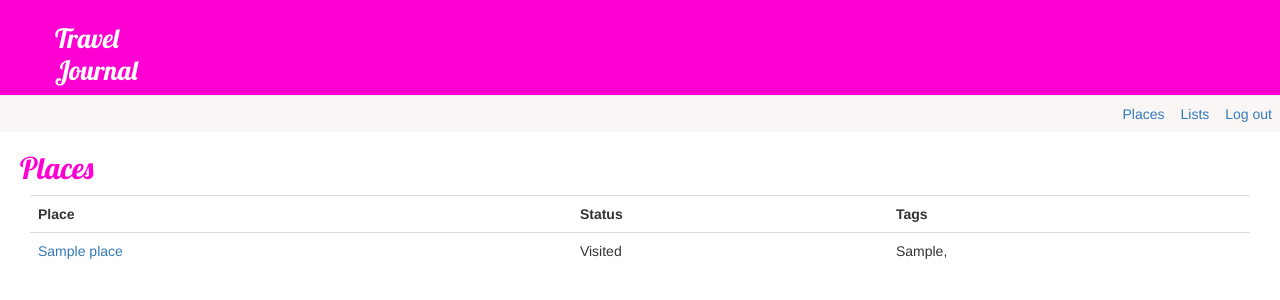
After one commit to jsemeniuk/travels-app, a Django app: page /places in a window 1280 px wide. The commit adds this page. Shown: the top 300 px of the page. Run offline with Django 4.2, Linux system fonts and the light colour scheme; a user stored in the database is signed in; tables that the repository leaves empty hold one stand-in row (values such as "Sample post"); parts of the project's set-up code (start-up, migrations or seed data) failed here and were passed over; some libraries are stand-ins or nearby versions.

Commit message:
Add Tags for places and page with all places listed

```diff
--- a/travels_app/my_travels/admin.py
+++ b/travels_app/my_travels/admin.py
@@ -1,4 +1,5 @@
 from django.contrib.gis import admin
-from .models import Places
+from .models import Places, Tag
 
 admin.site.register(Places, admin.GISModelAdmin)
+admin.site.register(Tag, admin.GISModelAdmin)
--- a/travels_app/my_travels/models.py
+++ b/travels_app/my_travels/models.py
@@ -3,6 +3,13 @@ from django.contrib.gis.db import models
 from django.db import models as dbmodels
 
 User= settings.AUTH_USER_MODEL
+
+class Tag(dbmodels.Model):
+    tag = dbmodels.CharField(max_length=100)
+    user = models.ForeignKey(User, on_delete=models.CASCADE, blank=True, null=True)
+
+    def __str__(self):
+        return self.tag
 
 class Places(models.Model):
     name = models.CharField(max_length=100)
@@ -21,3 +28,7 @@ class Places(models.Model):
         choices=GROUP_CHOICES,
         default=VISTITED,
     )
+    tag = dbmodels.ManyToManyField(Tag, blank=True)
+
+    def __str__(self):
+        return self.name
--- a/travels_app/my_travels/templates/my_travels/place_details.html
+++ b/travels_app/my_travels/templates/my_travels/place_details.html
@@ -10,5 +10,9 @@
 </div>
     <div class="place">
         <p id="description">{{ place.description|linebreaksbr }}</p>
+        {% if tags %}
+            <p><strong>Tags:</strong></p>
+            <p>{% for tag in tags %}{{ tag.tag }}, {% endfor %}</p>
+        {% endif %}
     </div>
 {% endblock %}
--- /dev/null
+++ b/travels_app/my_travels/templates/my_travels/places_all.html
@@ -0,0 +1,28 @@
+{% extends 'base.html' %}
+{% load static %}
+
+{% block content %}
+<div class="header">
+    <h2>Places</h2>
+</div>
+<div class="list">
+{% if not places %}
+    <p>No places found</p>
+{% else %}
+    <table id="id_list_table" class="table">
+        <tr>
+            <th>Place</th>
+            <th>Status</th>
+            <th>Tags</th>
+        </tr>
+        {% for place in places %}
+          <tr>
+            <td><a href="{% url 'place_detail' pk=place.pk %}">{{ place.name }}</a></td>
+            <td>{{ place.group }}</td>
+            <td>{% for tag in place.tags %}{{ tag }}, {% endfor %}</td>
+        </tr>
+        {% endfor %}
+    </table>
+</div>
+{% endif %}
+{% endblock %}
--- a/travels_app/my_travels/urls.py
+++ b/travels_app/my_travels/urls.py
@@ -4,8 +4,10 @@ from . import views
 
 urlpatterns = [
     path("", views.TravelsMapView.as_view(), name='main_page'),
+    path('places', views.places_all, name='places_all'),
     path('<int:pk>/', views.place_detail, name='place_detail'),
     path('<int:pk>/edit/', views.place_edit, name='place_edit'),
     path('new/location=<location>', views.place_new, name='place_new'),
     path('<int:pk>/list/', views.place_check_list_exists, name='place_check_list_exists'),
+    path('<int:pk>/tag/new', views.add_tag, name='add_tag'),
 ]
--- a/travels_app/my_travels/views.py
+++ b/travels_app/my_travels/views.py
@@ -3,9 +3,9 @@ import json
 from django.core.serializers import serialize
 from django.views.generic.base import TemplateView
 
-from .models import Places
+from .models import Places, Tag
 from lists.models import Lists
-from .forms import EditPlaceForm, NewPlaceForm
+from .forms import EditPlaceForm, NewPlaceForm, TagForm
 from django.shortcuts import render, get_object_or_404, redirect
 from django.template import RequestContext
 from django.contrib.auth.decorators import login_required
@@ -26,9 +26,29 @@ def handler500(request, *args, **argv):
     return error_page(request, 500)
 
 @login_required
+def places_all(request):
+    places_all = []
+    for place in Places.objects.filter(user=request.user):
+        if place.group == 'AV':
+            status = 'Visited'
+        elif place.group == 'WI':
+            status = 'Wishlist'
+        places_all.append({'name':place.name,
+                           'group': status,
+                           'pk': place.pk,
+                           'tags': [tag.tag for tag in place.tag.all()]})
+    if len(places_all) == 0:
+        places_all = False
+    return render(request, 'my_travels/places_all.html', {'places': places_all})
+
+@login_required
 def place_detail(request, pk):
     place = get_object_or_404(Places, pk=pk)
-    return render(request, 'my_travels/place_details.html', {'place': place})
+    tags = place.tag.all()
+    if len(tags) > 0:
+        return render(request, 'my_travels/place_details.html', {'place': place, 'tags': tags})
+    else:
+        return render(request, 'my_travels/place_details.html', {'place': place})
 
 @login_required
 def place_edit(request, pk):
@@ -69,6 +89,19 @@ def place_check_list_exists(request, pk):
     except ObjectDoesNotExist:
         return redirect("list_place_new", place_id=pk)
 
+
+def add_tag(request, **kwargs):
+    if request.method == "POST":
+        form = TagForm(request.POST)
+        if form.is_valid():
+            tag = form.save(commit=False)
+            tag.user = request.user
+            tag.save()
+            return redirect("place_edit", pk=kwargs['pk'])
+    else:
+        form = TagForm()
+    return render(request, 'my_travels/tag.html', {'form': form})
+
 class TravelsMapView(TemplateView):
 
     template_name = "my_travels/map.html"
--- a/travels_app/static/css/base.css
+++ b/travels_app/static/css/base.css
@@ -111,3 +111,7 @@ ul {
   #id_new_list_table  #id_name, #id_list_table #id_name{
     width: 80%
   }
+
+  #place-edit-table td:first-child{
+    width: 150px
+  }
--- a/travels_app/templates/base.html
+++ b/travels_app/templates/base.html
@@ -21,6 +21,7 @@
             <ul>
                 <li><a href="{% url 'logout' %}">Log out</a></li>
                 <li><a href="{% url 'lists_all' %}">Lists</a></li>
+                <li><a href="{% url 'places_all' %}">Places</a></li>
             </ul>
         {% else %}
             <ul>
--- a/travels_app/travels_app/urls.py
+++ b/travels_app/travels_app/urls.py
@@ -18,6 +18,7 @@ from django.urls import include, path
 from django.contrib.auth import views
 from django.conf.urls import handler404
 from lists.views import lists_all
+from my_travels.views import places_all
 
 handler404 = 'my_travels.views.handler404'
 handler400 = 'my_travels.views.handler400'
@@ -30,6 +31,7 @@ urlpatterns = [
     path("", include("my_travels.urls")),
     path("", include("lists.urls")),
     path('lists', lists_all, name='lists_all'),
+    path('places', places_all, name='places_all'),
     path('accounts/login/', views.LoginView.as_view(), name='login'),
     path('accounts/logout/', views.LogoutView.as_view(next_page='/'), name='logout'),
 ]
```
Also changed, not shown: travels_app/my_travels/forms.py (+9 -3 lines), travels_app/my_travels/templates/my_travels/place_edit.html (+27 -5 lines), travels_app/my_travels/templates/my_travels/tag.html (added, +19 -0 lines), travels_app/my_travels/migrations/0014_tag.py (added), travels_app/my_travels/migrations/0015_remove_tag_place_places_tag.py (added), travels_app/my_travels/migrations/0016_tag_user.py (added), travels_app/my_travels/migrations/0017_alter_places_tag.py (added).
